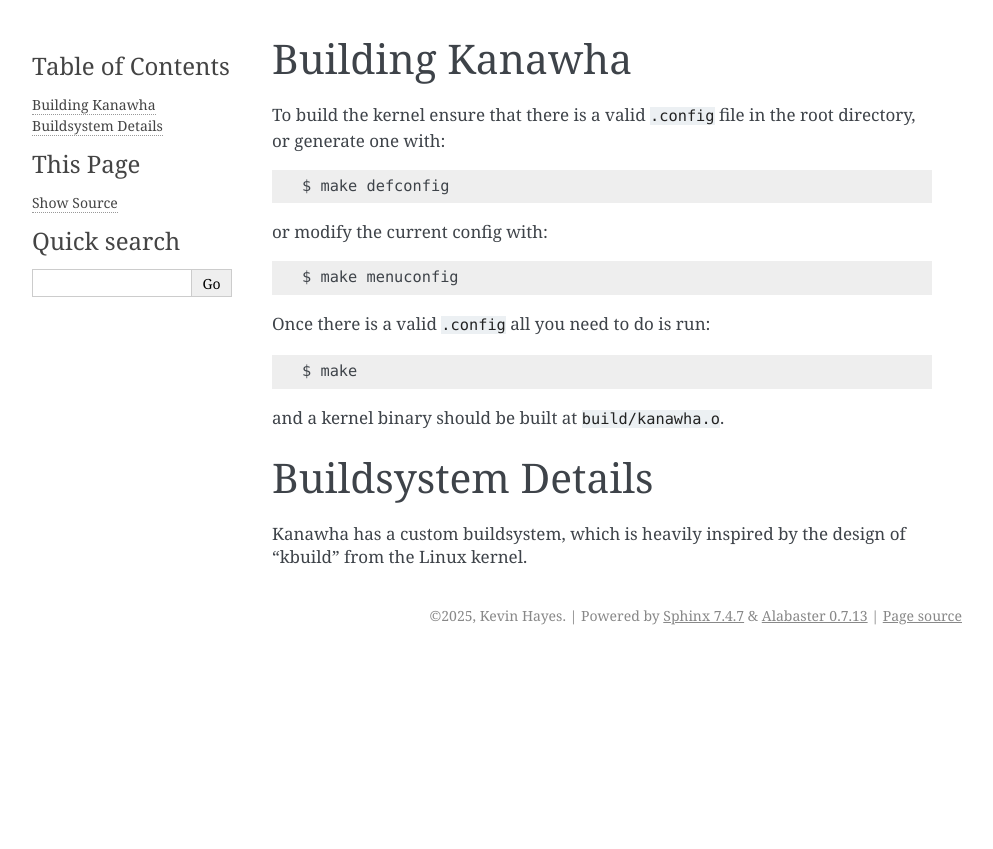
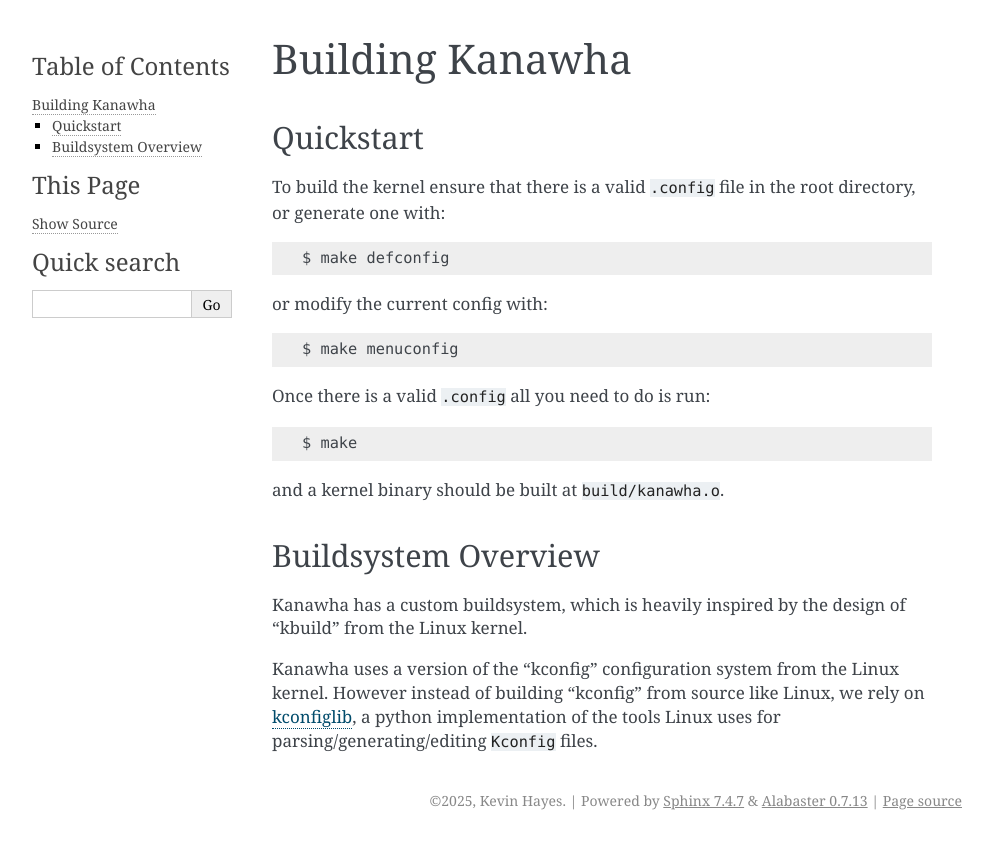
Before and after one commit to kjhayes/kanawha, a Sphinx documentation site: the page built from doc/source/buildsystem/overview.rst, in a window 1280 px wide. Shown: the top 849 px of the page, without its empty margins (148-1141 px from the left). Built offline with Sphinx 7.4.7, drawn with Linux system fonts in a browser that asks for light colours.

Commit message:
Doc: Buildsystem Overview

```diff
--- a/doc/source/buildsystem/quickstart.rst
+++ b/doc/source/buildsystem/overview.rst
@@ -1,6 +1,9 @@
 
 Building Kanawha
 ================
+
+Quickstart
+----------
 
 To build the kernel ensure that there is a valid ``.config`` file
 in the root directory, or generate one with::
@@ -17,9 +20,15 @@ Once there is a valid ``.config`` all you need to do is run::
 
 and a kernel binary should be built at ``build/kanawha.o``.
 
-Buildsystem Details
-===================
+Buildsystem Overview
+--------------------
 
 Kanawha has a custom buildsystem, which is heavily
 inspired by the design of "kbuild" from the Linux
 kernel.
+
+Kanawha uses a version of the "kconfig" configuration system
+from the Linux kernel. However instead of building "kconfig" from
+source like Linux, we rely on `kconfiglib <https://pypi.org/project/kconfiglib/>`_,
+a python implementation of the tools Linux uses for parsing/generating/editing
+``Kconfig`` files.
--- a/doc/source/index.rst
+++ b/doc/source/index.rst
@@ -10,7 +10,7 @@ Welcome to kanawha's documentation!
    :maxdepth: 2
    :caption: Contents:
 
-   buildsystem/quickstart.rst
+   buildsystem/overview.rst
 
 
 Indices and tables
```
